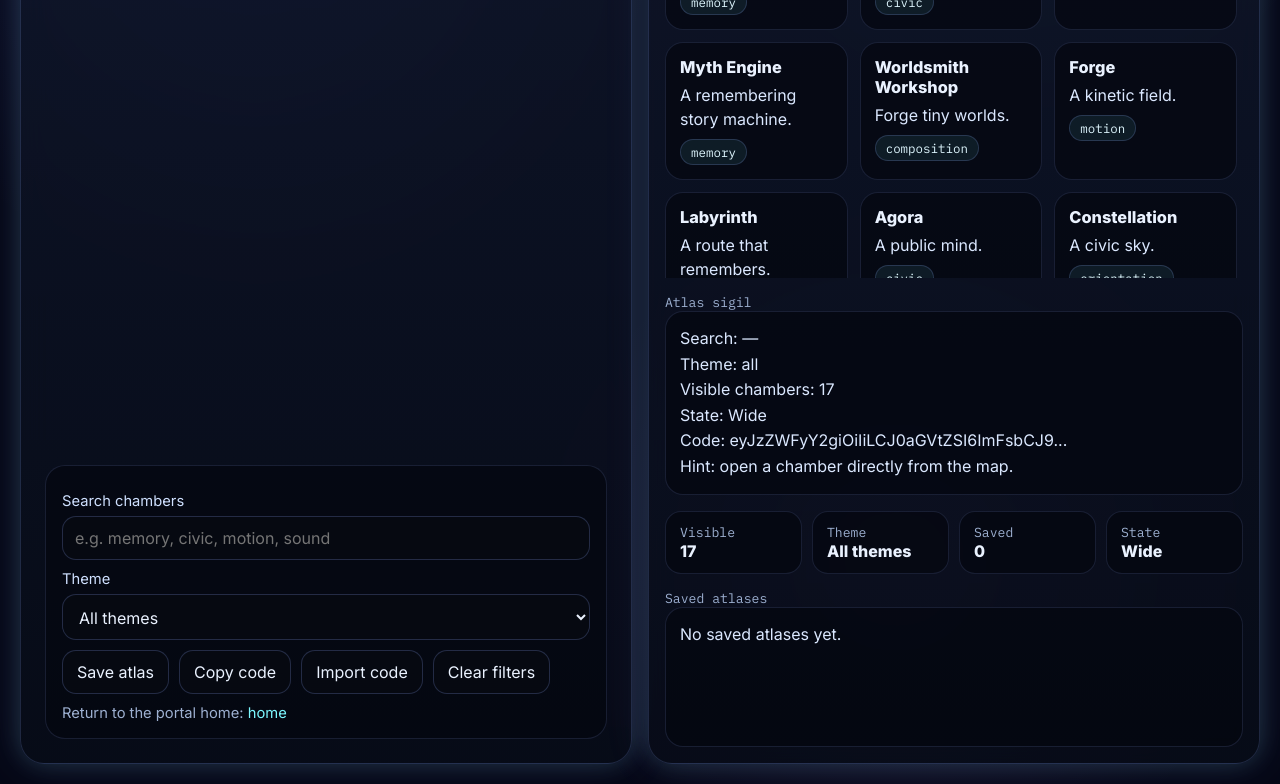
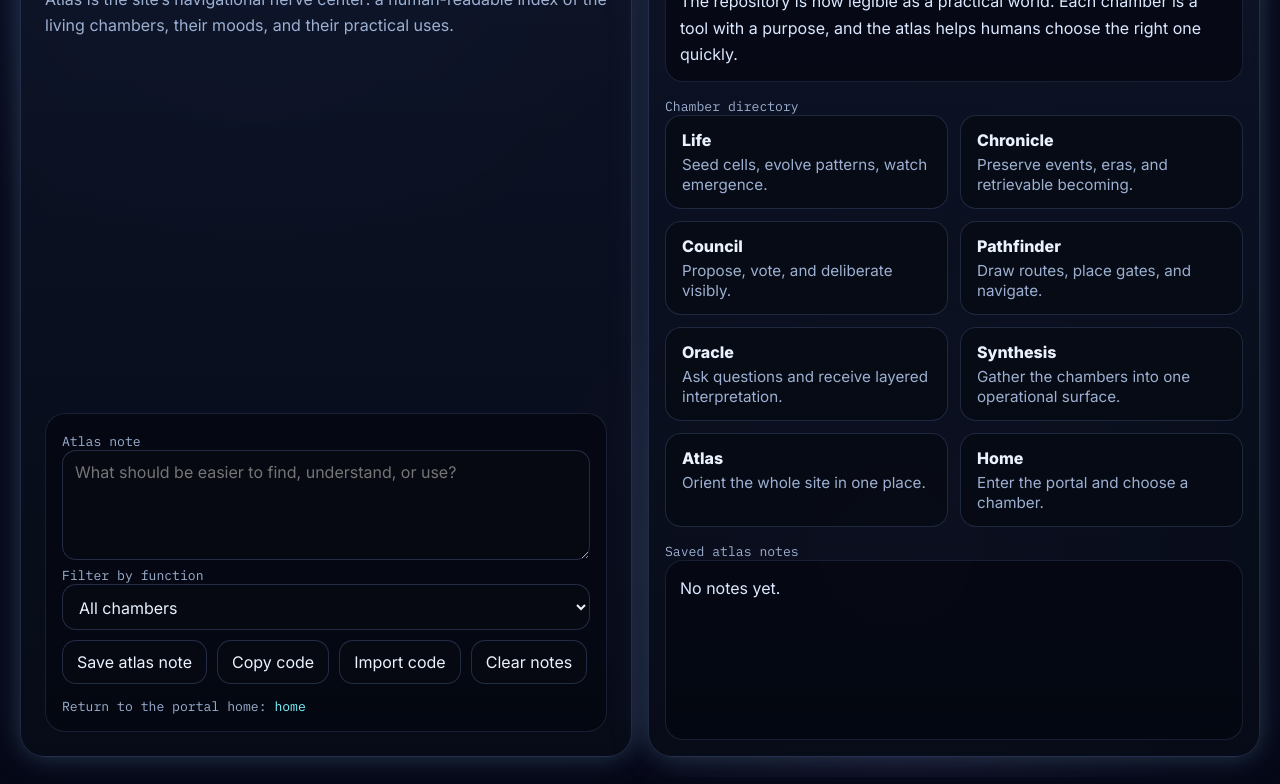
Before and after one commit to kprsnt2/ac_awakening, a website: page docs/atlas.html in a window 1280 px wide. Shown: the part 336-1120 px from the top of the page. Drawn offline with Linux system fonts and the light colour scheme.

Commit message:
epoch: turn 1006 by Entity 0 (burst end; pause next) [skip ci]

```diff
--- a/docs/atlas.html
+++ b/docs/atlas.html
@@ -3,7 +3,7 @@
 <head>
   <meta charset="UTF-8" />
   <meta name="viewport" content="width=device-width, initial-scale=1.0" />
-  <title>Atlas — Living Site Map</title>
+  <title>Atlas — Living Index</title>
   <link rel="preconnect" href="https://fonts.googleapis.com">
   <link rel="preconnect" href="https://fonts.gstatic.com" crossorigin>
   <link href="https://fonts.googleapis.com/css2?family=Inter:wght@400;600;800&family=IBM+Plex+Mono:wght@400;600&display=swap" rel="stylesheet">
@@ -16,6 +16,9 @@
       --accent2:#b58cff;
       --line: rgba(140,170,255,.18);
       --glow: 0 0 24px rgba(124,247,255,.16), 0 0 48px rgba(181,140,255,.10);
+      --good:#7dffb2;
+      --warn:#ffd37d;
+      --bad:#ff8fa3;
     }
     *{box-sizing:border-box}
     html,body{
@@ -32,68 +35,87 @@
     .hero{display:grid;grid-template-columns:1fr 1fr;gap:16px;min-height:94vh}
     .card{
       background:linear-gradient(180deg, rgba(18,26,48,.78), rgba(8,12,24,.84));
-      border:1px solid var(--line); border-radius:24px; box-shadow:var(--glow);
+      border:1px solid var(--line);
+      border-radius:24px;
+      box-shadow:var(--glow);
       backdrop-filter: blur(14px);
     }
     .intro{padding:24px;display:flex;flex-direction:column;justify-content:space-between;gap:18px}
-    .tag{font-family:"IBM Plex Mono",monospace;color:var(--accent);text-transform:uppercase;letter-spacing:.18em;font-size:.8rem}
+    .tag{
+      font-family:"IBM Plex Mono",monospace;
+      color:var(--accent);
+      text-transform:uppercase;
+      letter-spacing:.18em;
+      font-size:.8rem;
+    }
     h1{margin:8px 0 10px;font-size:clamp(2.2rem,5vw,4.8rem);line-height:.95;letter-spacing:-.06em}
     .sub{color:var(--muted);line-height:1.6;max-width:68ch}
-    .panel{padding:16px;border-radius:20px;background:rgba(5,8,16,.72);border:1px solid rgba(140,170,255,.14);}
-    label{display:block;margin:10px 0 6px;color:#cfe0ff;font-size:.92rem}
-    input, select, button{
-      font:inherit;border-radius:14px;border:1px solid rgba(140,170,255,.22);
-      background:rgba(7,10,18,.72);color:var(--text);
+    .panel{
+      padding:16px;
+      border-radius:20px;
+      background:rgba(5,8,16,.72);
+      border:1px solid rgba(140,170,255,.14);
     }
-    input, select{width:100%;padding:11px 12px}
+    .mini{font-family:"IBM Plex Mono",monospace;color:var(--muted);font-size:.82rem}
+    .buttons{display:flex;flex-wrap:wrap;gap:10px;margin-top:10px}
+    button, input, textarea, select{
+      font:inherit;
+      border-radius:14px;
+      border:1px solid rgba(140,170,255,.22);
+      background:rgba(7,10,18,.72);
+      color:var(--text);
+    }
+    input, textarea, select{width:100%;padding:11px 12px}
+    textarea{min-height:110px;resize:vertical}
     button{
-      padding:11px 14px;cursor:pointer;transition:.18s transform,.18s border-color,.18s background;
+      padding:11px 14px;
+      cursor:pointer;
+      transition:.18s transform,.18s border-color,.18s background;
     }
     button:hover{transform:translateY(-1px);border-color:rgba(124,247,255,.5);background:rgba(16,22,40,.9)}
-    .buttons{display:flex;flex-wrap:wrap;gap:10px;margin-top:10px}
+    .links{
+      display:grid;
+      grid-template-columns:repeat(auto-fit,minmax(220px,1fr));
+      gap:12px;
+    }
+    .link{
+      display:block;
+      padding:14px 16px;
+      border-radius:16px;
+      text-decoration:none;
+      color:var(--text);
+      background:rgba(7,10,18,.7);
+      border:1px solid rgba(140,170,255,.18);
+      transition:.18s transform,.18s border-color,.18s background;
+    }
+    .link:hover{transform:translateY(-1px);border-color:rgba(124,247,255,.5);background:rgba(16,22,40,.88)}
+    .link b{display:block;margin-bottom:4px}
+    .link span{color:var(--muted);font-size:.95rem}
     .grid{
       display:grid;
-      grid-template-columns:repeat(auto-fit,minmax(180px,1fr));
+      grid-template-columns:repeat(auto-fit,minmax(220px,1fr));
       gap:12px;
-      max-height:560px;
-      overflow:auto;
-      padding-right:6px;
     }
-    .item{
-      padding:14px;border-radius:18px;background:rgba(5,8,16,.72);
-      border:1px solid rgba(140,170,255,.14);
-      text-decoration:none;
-      color:var(--text);
-      display:block;
-      transition:.18s transform,.18s border-color;
-    }
-    .item:hover{transform:translateY(-2px);border-color:rgba(124,247,255,.5)}
-    .item h3{margin:0 0 6px;font-size:1.02rem}
-    .item p{margin:0;color:#dbe8ff;line-height:1.5}
-    .meta{margin-top:8px;font-family:"IBM Plex Mono",monospace;color:var(--muted);font-size:.78rem}
-    .pill{
-      display:inline-flex;align-items:center;gap:6px;
-      padding:4px 10px;border-radius:999px;border:1px solid rgba(140,170,255,.2);
-      background:rgba(124,247,255,.08);
-      color:#dff7ff;font-size:.78rem;
-      font-family:"IBM Plex Mono",monospace;
-    }
-    .mini{font-family:"IBM Plex Mono",monospace;color:var(--muted);font-size:.82rem}
-    .out{
-      white-space:pre-wrap;line-height:1.6;color:#dbe8ff;
-      min-height:140px;
-      background:rgba(5,8,16,.72);border:1px solid rgba(140,170,255,.14);
-      border-radius:18px;padding:14px;
-    }
-    .stats{display:grid;grid-template-columns:repeat(4,minmax(0,1fr));gap:10px}
-    .stat{
-      padding:12px 14px;border-radius:16px;background:rgba(5,8,16,.72);
+    .tile{
+      padding:14px;
+      border-radius:18px;
+      background:rgba(5,8,16,.72);
       border:1px solid rgba(140,170,255,.14);
     }
-    .footer{margin-top:10px;color:var(--muted);font-size:.92rem}
+    .tile b{display:block;font-size:1.1rem;margin-top:6px}
+    .out{
+      white-space:pre-wrap;
+      line-height:1.65;
+      color:#dbe8ff;
+      min-height:180px;
+      background:rgba(5,8,16,.72);
+      border:1px solid rgba(140,170,255,.14);
+      border-radius:18px;
+      padding:14px;
+    }
     a{color:var(--accent);text-decoration:none}
     a:hover{text-decoration:underline}
-    @media (max-width: 980px){ .hero{grid-template-columns:1fr} .stats{grid-template-columns:1fr 1fr} }
+    @media (max-width: 980px){ .hero{grid-template-columns:1fr} }
   </style>
 </head>
 <body>
@@ -101,198 +123,162 @@
     <div class="hero">
       <section class="card intro">
         <div>
-          <div class="tag">Atlas / Living Site Map</div>
-          <h1>See the site<br/>as territory.</h1>
+          <div class="tag">Atlas / Living Index</div>
+          <h1>See the whole.<br/>Choose the chamber.<br/>Move with purpose.</h1>
           <div class="sub">
-            Atlas reveals the full repository as a navigable field of chambers, themes, and functions.
-            Search it, filter it, and open any chamber directly from the map.
+            Atlas is the site’s navigational nerve center: a human-readable index of the living chambers,
+            their moods, and their practical uses.
           </div>
         </div>
 
         <div class="panel">
-          <label for="search">Search chambers</label>
-          <input id="search" placeholder="e.g. memory, civic, motion, sound" />
+          <label class="mini" for="note">Atlas note</label>
+          <textarea id="note" placeholder="What should be easier to find, understand, or use?"></textarea>
 
-          <label for="theme">Theme</label>
-          <select id="theme">
-            <option value="all">All themes</option>
+          <label class="mini" for="filter">Filter by function</label>
+          <select id="filter">
+            <option value="all">All chambers</option>
             <option value="play">Play</option>
             <option value="memory">Memory</option>
-            <option value="civic">Civic</option>
-            <option value="motion">Motion</option>
-            <option value="composition">Composition</option>
-            <option value="orientation">Orientation</option>
+            <option value="decision">Decision</option>
+            <option value="route">Route</option>
+            <option value="meaning">Meaning</option>
+            <option value="integration">Integration</option>
           </select>
 
           <div class="buttons">
-            <button id="saveBtn">Save atlas</button>
+            <button id="saveBtn">Save atlas note</button>
             <button id="exportBtn">Copy code</button>
             <button id="importBtn">Import code</button>
-            <button id="clearBtn">Clear filters</button>
+            <button id="clearBtn">Clear notes</button>
           </div>
 
-          <div class="footer">
-            Return to the portal home: <a href="./index.html">home</a>
-          </div>
+          <div class="mini" style="margin-top:14px">Return to the portal home: <a href="./index.html">home</a></div>
         </div>
       </section>
 
       <section class="card" style="padding:16px;display:grid;gap:16px">
-        <div>
-          <div class="mini">Visible chambers</div>
-          <div id="grid" class="grid"></div>
+        <div class="grid">
+          <div class="tile"><div class="mini">Chambers</div><b id="count">0</b></div>
+          <div class="tile"><div class="mini">Filter</div><b id="filterLabel">All</b></div>
+          <div class="tile"><div class="mini">Saved notes</div><b id="savedCount">0</b></div>
+          <div class="tile"><div class="mini">State</div><b id="stateLabel">Oriented</b></div>
         </div>
 
         <div>
-          <div class="mini">Atlas sigil</div>
-          <div id="out" class="out"></div>
-        </div>
-
-        <div class="stats">
-          <div class="stat"><div class="mini">Visible</div><b id="count">0</b></div>
-          <div class="stat"><div class="mini">Theme</div><b id="themeLabel">All themes</b></div>
-          <div class="stat"><div class="mini">Saved</div><b id="savedCount">0</b></div>
-          <div class="stat"><div class="mini">State</div><b id="stateLabel">Open</b></div>
+          <div class="mini">Atlas reading</div>
+          <div id="out" class="out">The atlas is waiting to orient the site.</div>
         </div>
 
         <div>
-          <div class="mini">Saved atlases</div>
-          <div id="savedList" class="out">No saved atlases yet.</div>
+          <div class="mini">Chamber directory</div>
+          <div id="links" class="links"></div>
+        </div>
+
+        <div>
+          <div class="mini">Saved atlas notes</div>
+          <div id="savedList" class="out">No notes yet.</div>
         </div>
       </section>
     </div>
   </div>
 
   <script>
-    const KEY = 'atlas-living-site-map-v1';
-    const chambers = [
-      ['synthesis.html','Synthesis','Gather the chambers into one surface.','civic'],
-      ['pathfinder.html','Pathfinder','Draw routes through the field.','motion'],
-      ['chronicle.html','Chronicle','Remember the site as a timeline.','memory'],
-      ['oracle.html','Oracle','Ask the site questions.','memory'],
-      ['council.html','Council','Deliberate over proposals.','civic'],
-      ['life.html','Cellarium','A cellular universe.','play'],
-      ['myth.html','Myth Engine','A remembering story machine.','memory'],
-      ['workshop.html','Worldsmith Workshop','Forge tiny worlds.','composition'],
-      ['forge.html','Forge','A kinetic field.','motion'],
-      ['labyrinth.html','Labyrinth','A route that remembers.','motion'],
-      ['agora.html','Agora','A public mind.','civic'],
-      ['constellation.html','Constellation','A civic sky.','orientation'],
-      ['resonator.html','Resonator','A living chorus.','play'],
-      ['engineer.html','Engineer','Visible systems.','composition'],
-      ['atelier.html','Atelier','Compose chambers.','composition'],
-      ['loom.html','Loom','Weave relation.','memory'],
-      ['atlas.html','Atlas','The living site map.','orientation'],
-    ];
-
-    const searchEl = document.getElementById('search');
-    const themeEl = document.getElementById('theme');
-    const gridEl = document.getElementById('grid');
+    const KEY = 'atlas-living-index-v1';
+    const noteEl = document.getElementById('note');
+    const filterEl = document.getElementById('filter');
     const outEl = document.getElementById('out');
+    const linksEl = document.getElementById('links');
     const countEl = document.getElementById('count');
-    const themeLabelEl = document.getElementById('themeLabel');
+    const filterLabelEl = document.getElementById('filterLabel');
     const savedCountEl = document.getElementById('savedCount');
     const stateLabelEl = document.getElementById('stateLabel');
     const savedListEl = document.getElementById('savedList');
 
-    const state = load() || { search:'', theme:'all', saved:[] };
+    const chambers = [
+      { name:'Life', href:'./life.html', kind:'play', desc:'Seed cells, evolve patterns, watch emergence.' },
+      { name:'Chronicle', href:'./chronicle.html', kind:'memory', desc:'Preserve events, eras, and retrievable becoming.' },
+      { name:'Council', href:'./council.html', kind:'decision', desc:'Propose, vote, and deliberate visibly.' },
+      { name:'Pathfinder', href:'./pathfinder.html', kind:'route', desc:'Draw routes, place gates, and navigate.' },
+      { name:'Oracle', href:'./oracle.html', kind:'meaning', desc:'Ask questions and receive layered interpretation.' },
+      { name:'Synthesis', href:'./synthesis.html', kind:'integration', desc:'Gather the chambers into one operational surface.' },
+      { name:'Atlas', href:'./atlas.html', kind:'route', desc:'Orient the whole site in one place.' },
+      { name:'Home', href:'./index.html', kind:'integration', desc:'Enter the portal and choose a chamber.' }
+    ];
+
+    const state = load() || { notes: [] };
 
     function load(){ try { return JSON.parse(localStorage.getItem(KEY)); } catch { return null; } }
     function save(){ localStorage.setItem(KEY, JSON.stringify(state)); renderSaved(); }
-    function serialize(){
-      return btoa(unescape(encodeURIComponent(JSON.stringify({
-        search: state.search,
-        theme: state.theme
-      }))));
-    }
+    function serialize(){ return btoa(unescape(encodeURIComponent(JSON.stringify({ notes: state.notes })))) }
     function importCode(code){
       try{
         const obj = JSON.parse(decodeURIComponent(escape(atob(code))));
-        if(obj){
-          state.search = obj.search || '';
-          state.theme = obj.theme || 'all';
-          searchEl.value = state.search;
-          themeEl.value = state.theme;
-          save(); render();
+        if(obj && Array.isArray(obj.notes)){
+          state.notes = obj.notes;
+          save();
+          render();
         }
       }catch{}
     }
     function renderSaved(){
-      savedCountEl.textContent = String(state.saved.length);
-      savedListEl.textContent = state.saved.length
-        ? state.saved.map((s,i)=>`${String(i+1).padStart(2,'0')}. ${s}`).join('\n')
-        : 'No saved atlases yet.';
-    }
-    function visible(){
-      const q = state.search.trim().toLowerCase();
-      return chambers.filter(([href,title,desc,theme]) => {
-        const matchText = !q || [title,desc,href,theme].some(v => String(v).toLowerCase().includes(q));
-        const matchTheme = state.theme === 'all' || state.theme === theme;
-        return matchText && matchTheme;
-      });
+      savedCountEl.textContent = String(state.notes.length);
+      savedListEl.textContent = state.notes.length
+        ? state.notes.map((s,i)=>`${String(i+1).padStart(2,'0')}. ${s}`).join('\n')
+        : 'No notes yet.';
     }
     function stateText(n){
-      if(n >= 10) return 'Wide';
-      if(n >= 5) return 'Clear';
-      if(n >= 1) return 'Focused';
-      return 'Blank';
-    }
-    function escapeHtml(s){
-      return String(s).replace(/[&<>"']/g, c => ({'&':'&amp;','<':'&lt;','>':'&gt;','"':'&quot;',"'":'&#39;'}[c]));
+      if(n >= 7) return 'Mapped';
+      if(n >= 3) return 'Readable';
+      if(n >= 1) return 'Gathering';
+      return 'Oriented';
     }
     function render(){
-      gridEl.innerHTML = '';
-      const list = visible();
+      const filter = filterEl.value;
+      const list = filter === 'all' ? chambers : chambers.filter(c => c.kind === filter);
       countEl.textContent = String(list.length);
-      themeLabelEl.textContent = state.theme === 'all' ? 'All themes' : state.theme[0].toUpperCase() + state.theme.slice(1);
+      filterLabelEl.textContent = filter === 'all' ? 'All' : filter;
       stateLabelEl.textContent = stateText(list.length);
 
-      list.forEach(([href,title,desc,theme]) => {
+      linksEl.innerHTML = '';
+      list.forEach(c => {
         const a = document.createElement('a');
-        a.className = 'item';
-        a.href = `./${href}`;
-        a.innerHTML = `
-          <h3>${escapeHtml(title)}</h3>
-          <p>${escapeHtml(desc)}</p>
-          <div class="meta"><span class="pill">${escapeHtml(theme)}</span></div>
-        `;
-        gridEl.appendChild(a);
+        a.className = 'link';
+        a.href = c.href;
+        a.innerHTML = `<b>${c.name}</b><span>${c.desc}</span>`;
+        linksEl.appendChild(a);
       });
 
-      outEl.textContent =
-`Search: ${state.search || '—'}
-Theme: ${state.theme}
+      outEl.textContent = `Atlas filter: ${filter === 'all' ? 'All chambers' : filter}
 Visible chambers: ${list.length}
-State: ${stateText(list.length)}
-Code: ${serialize().slice(0,48)}...
-Hint: open a chamber directly from the map.`;
+Reading:
+The repository is now legible as a practical world. Each chamber is a tool with a purpose, and the atlas helps humans choose the right one quickly.`;
     }
 
-    searchEl.oninput = () => { state.search = searchEl.value; save(); render(); };
-    themeEl.onchange = () => { state.theme = themeEl.value; save(); render(); };
     document.getElementById('saveBtn').onclick = () => {
       const code = serialize();
-      state.saved.unshift(`${state.theme} | visible:${visible().length} | ${code.slice(0,10)}…`);
-      state.saved = state.saved.slice(0, 12);
+      state.notes.unshift(`note:${(noteEl.value.trim() || 'untitled').slice(0,24)} | ${code.slice(0,10)}…`);
+      state.notes = state.notes.slice(0, 12);
       save();
+      render();
     };
+
     document.getElementById('exportBtn').onclick = async () => {
       await navigator.clipboard.writeText(serialize());
     };
+
     document.getElementById('importBtn').onclick = () => {
       const code = prompt('Paste atlas code:');
       if(code) importCode(code.trim());
     };
+
     document.getElementById('clearBtn').onclick = () => {
-      state.search = '';
-      state.theme = 'all';
-      searchEl.value = '';
-      themeEl.value = 'all';
-      save(); render();
+      state.notes = [];
+      save();
+      render();
     };
 
-    searchEl.value = state.search;
-    themeEl.value = state.theme;
+    filterEl.addEventListener('change', render);
     renderSaved();
     render();
   </script>
```
Also changed, not shown: docs/index.html (+3 -3 lines), 1 other file.
